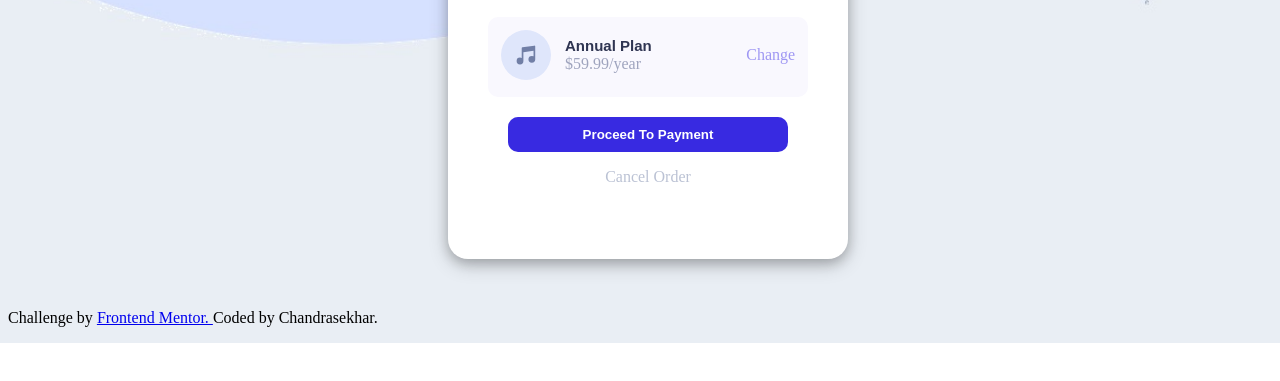
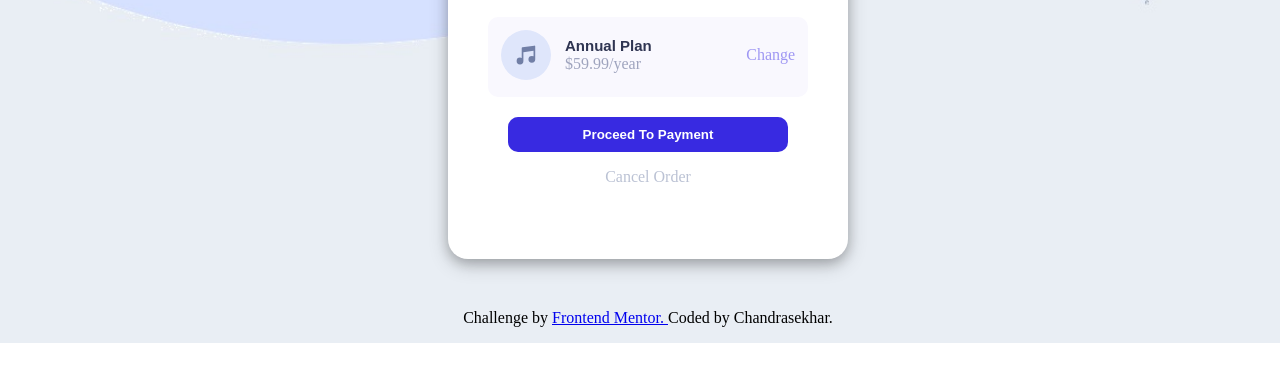
Before and after one commit to Chandra30sekhar/preview-card, a plain HTML site: page index.html in a window 1280 px wide. Shown: the part 391-772 px from the top of the page. Drawn offline with Linux system fonts and the light colour scheme.

Commit message:
Update style.css

```diff
--- a/style.css
+++ b/style.css
@@ -6,6 +6,11 @@ body{
   height: 100%;
 }
 
+body p{
+  margin-left: auto;
+  margin-right: auto;
+  text-align: center;
+}
 .container{
   background: white;
   margin: 50px;
```
